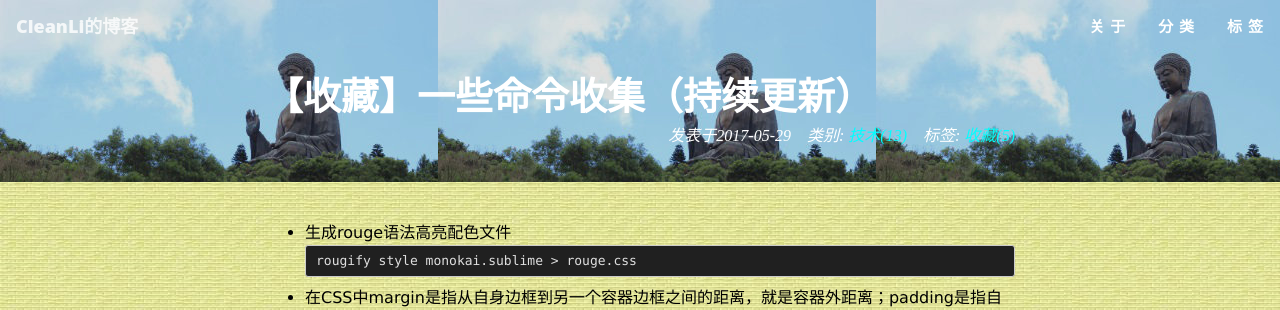
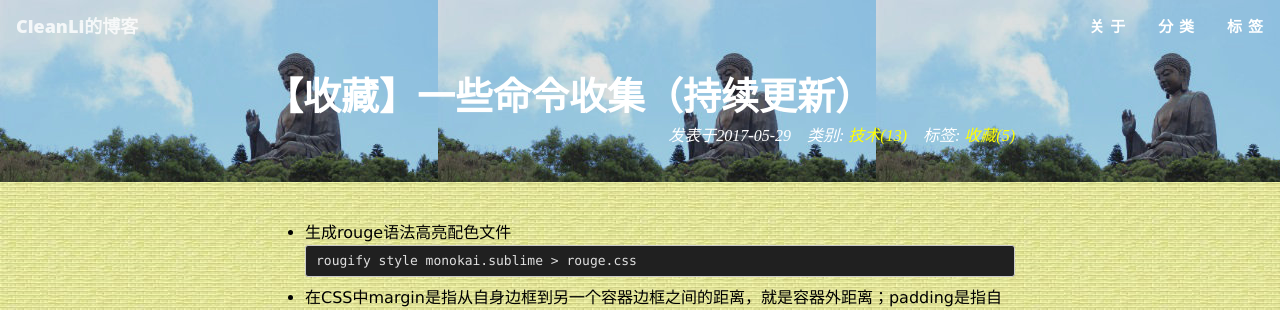
Before and after one commit to cleanli/cleanhome, a Jekyll site: the page built from _posts/2017-05-29-cmd_collecting.md, in a window 1280 px wide. Shown: the top 310 px of the page. Built offline with Jekyll 4.4.1, drawn with Linux system fonts in a browser that asks for light colours.

Commit message:
change color of post meta

```diff
--- a/css/clean-blog.css
+++ b/css/clean-blog.css
@@ -196,7 +196,7 @@ hr.small {
   font-size: 16px;
 }
 .intro-header .post-heading .meta a {
-  color: #00ffff;
+  color: #ffff00;
 }
 @media only screen and (min-width: 768px) {
   .intro-header .post-heading h1 {
```
